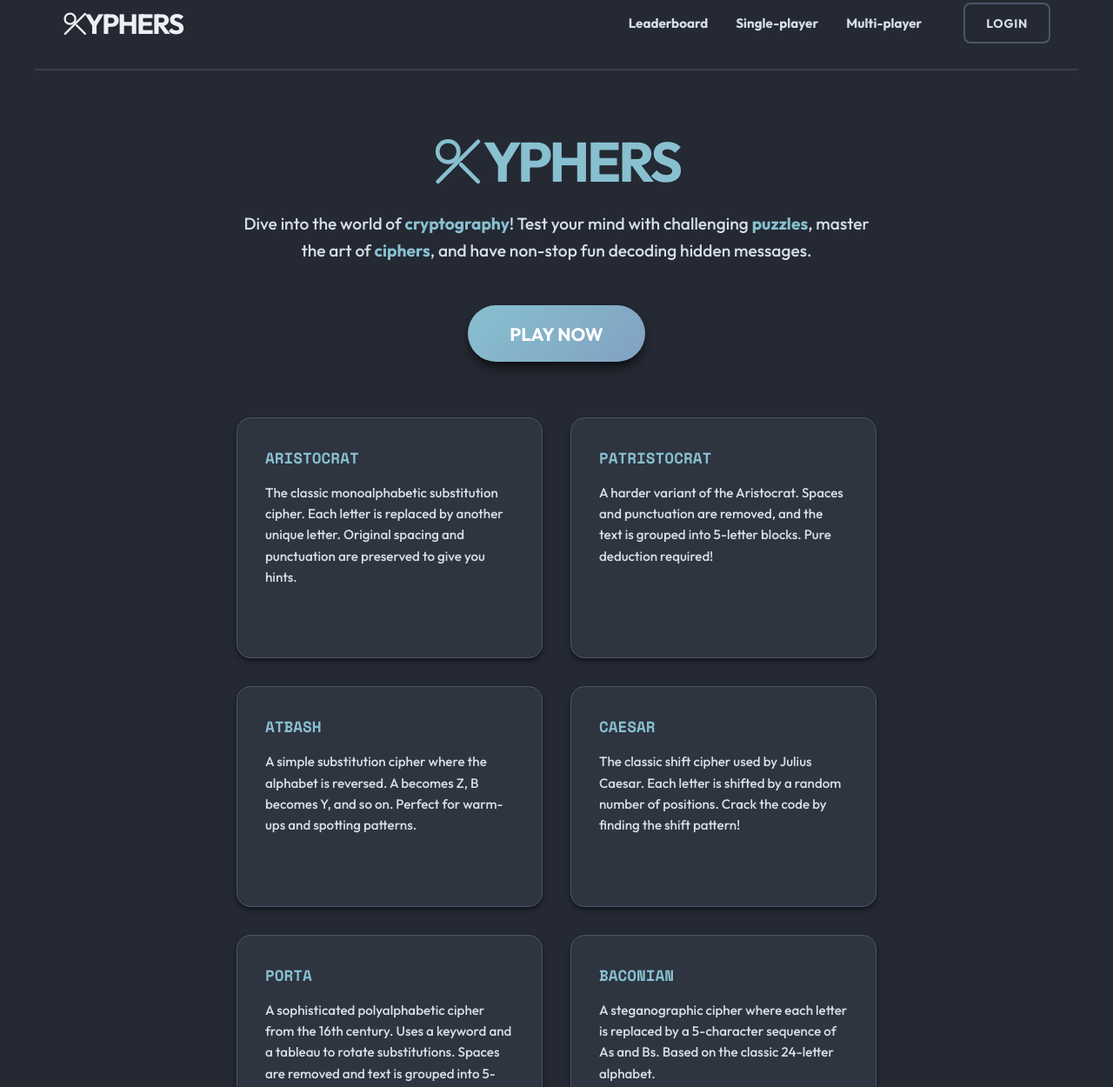
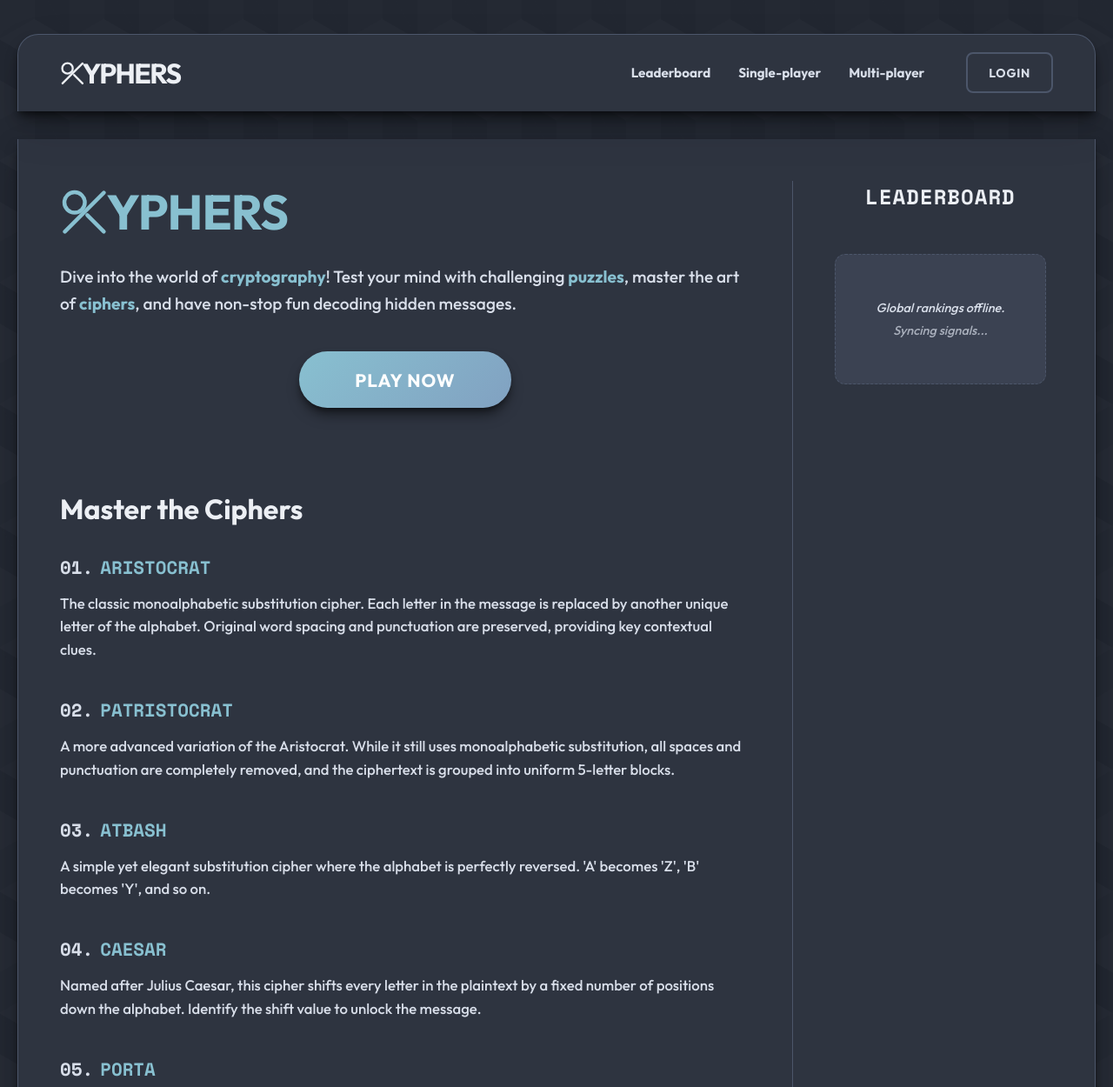
Before and after one commit to Zinckly/Xyphers, a website: page index.html in a window 1280 px wide. Shown: the part 25-1275 px from the top of the page at 87% size. Drawn offline with nearby package versions, Linux system fonts and the light colour scheme.

Commit message:
Homepage Redesign

```diff
--- a/index.html
+++ b/index.html
@@ -25,74 +25,173 @@
     <style>
         /* Landing Page Specific Overrides */
         body {
-            justify-content: center;
-            text-align: center;
-            background-image: none !important;
+            justify-content: flex-start;
+            align-items: center;
+            text-align: left;
+            padding: 2rem 0;
+            gap: 2rem;
+        }
+
+        /* Dual Window Layout Tweaks */
+        .header-window {
+            margin-bottom: 0 !important;
+            padding: 1.5rem 3rem !important;
+            position: relative;
+            z-index: 100;
+            /* Ensure dropdown is not overlapped */
+            border-bottom: none !important;
+            border-bottom-left-radius: 0 !important;
+            border-bottom-right-radius: 0 !important;
+        }
+
+        .header-window header {
+            border-bottom: none !important;
+            padding-bottom: 0 !important;
+        }
+
+        .content-window {
+            margin-top: 0 !important;
+            position: relative;
+            z-index: 1;
+            border-top: none !important;
+            border-top-left-radius: 0 !important;
+            border-top-right-radius: 0 !important;
+        }
+
+        .home-grid {
+            display: grid;
+            grid-template-columns: 1fr 300px;
+            gap: 3rem;
+            width: 100%;
         }
 
         .hero-section {
-            padding: 4rem 2rem;
-            max-width: 800px;
+            padding: 0;
+            max-width: none;
+            text-align: left;
+            display: flex;
+            flex-direction: column;
+            align-items: flex-start;
         }
 
         .hero-section h1 {
-            font-size: 4rem;
-            margin-bottom: 1rem;
+            font-size: 3.5rem;
+            margin-bottom: 1.5rem;
             color: var(--accent-primary);
+            display: flex;
+            align-items: center;
+            gap: 0.2rem;
+            /* Even tighter gap for logo-text cohesion */
+            justify-content: flex-start;
+            font-weight: 700;
+            letter-spacing: -1px;
+            /* Slightly tighter kerning */
         }
 
         .hero-section p {
             font-size: 1.2rem;
             color: var(--text-secondary);
-            margin-bottom: 3rem;
+            margin-bottom: 2.5rem;
             line-height: 1.6;
+            max-width: 800px;
+        }
+
+        /* Center action button in the main column */
+        .cta-container {
+            width: 100%;
+            display: flex;
+            justify-content: center;
+            margin-bottom: 4rem;
         }
 
         .cta-button {
             display: inline-block;
-            padding: 1rem 3rem;
-            font-size: 1.5rem;
+            padding: 1.2rem 4rem;
+            font-size: 1.3rem;
             font-weight: 700;
-            color: var(--bg-color);
-            background-color: var(--accent-primary);
+            color: #FFFFFF;
+            background: linear-gradient(135deg, var(--accent-primary) 0%, var(--accent-secondary) 100%);
             border-radius: 50px;
             text-decoration: none;
-            transition: transform 0.2s, box-shadow 0.2s;
-            box-shadow: 0 4px 15px rgba(0, 0, 0, 0.2);
+            transition: all 0.3s ease;
+            box-shadow: var(--shadow-lg);
+            text-transform: uppercase;
+            letter-spacing: 1px;
         }
 
         .cta-button:hover {
             transform: translateY(-3px);
-            box-shadow: 0 6px 20px rgba(0, 0, 0, 0.3);
-            background-color: var(--accent-secondary);
+            box-shadow: 0 12px 24px rgba(14, 165, 233, 0.3);
         }
 
-        .features-grid {
-            display: grid;
-            grid-template-columns: repeat(auto-fit, minmax(250px, 1fr));
-            gap: 2rem;
-            margin-top: 4rem;
-            text-align: left;
+        /* Cipher Documentation Section */
+        .cipher-info {
+            margin-top: 2rem;
         }
 
-        .feature-card {
-            background: var(--card-bg);
-            padding: 2rem;
-            border-radius: 12px;
-            border: 1px solid var(--input-border);
-            box-shadow: 0 4px 6px rgba(0, 0, 0, 0.1);
+        .cipher-info h2 {
+            font-size: 2rem;
+            margin-bottom: 2rem;
+            color: var(--text-primary);
         }
 
-        .feature-card h3 {
-            color: var(--accent-success);
-            font-family: var(--font-mono);
-            margin-bottom: 1rem;
-            font-size: 1.1rem;
+        .cipher-type-doc {
+            margin-bottom: 2.5rem;
         }
 
-        .feature-card p {
-            font-size: 0.95rem;
+        .cipher-type-doc h3 {
+            color: var(--accent-primary);
+            font-family: var(--font-mono);
+            font-size: 1.3rem;
+            margin-bottom: 0.8rem;
+            display: flex;
+            align-items: center;
+            gap: 0.5rem;
+        }
+
+        .cipher-type-doc p {
+            font-size: 1.05rem;
             color: var(--text-secondary);
+            line-height: 1.6;
+            max-width: 900px;
+        }
+
+        /* Sidebar Styling */
+        .sidebar {
+            border-left: 1px solid var(--input-border);
+            padding: 0 3rem;
+            /* Symmetrical padding to match container padding */
+            display: flex;
+            flex-direction: column;
+        }
+
+        .sidebar h2 {
+            font-size: 1.5rem;
+            margin-bottom: 1.5rem;
+            font-family: var(--font-mono);
+            color: var(--text-primary);
+            letter-spacing: 1px;
+            text-align: center;
+        }
+
+        .leaderboard-placeholder {
+            background: var(--input-bg);
+            border: 1px dashed var(--input-border);
+            border-radius: 12px;
+            padding: 3rem 2rem;
+            text-align: center;
+            color: var(--text-secondary);
+            display: flex;
+            flex-direction: column;
+            justify-content: center;
+            align-items: center;
+            min-height: 150px;
+        }
+
+        .leaderboard-placeholder p {
+            font-size: 0.9rem;
+            font-style: italic;
+            margin: 0.25rem 0;
         }
 
         /* Keywords highlight */
@@ -101,53 +200,27 @@
             font-weight: 600;
         }
 
-        /* CTA Button Enhancement */
-        .cta-button {
-            display: inline-block;
-            padding: 1.2rem 3rem;
-            font-size: 1.3rem;
-            font-weight: 700;
-            color: #FFFFFF;
-            background: linear-gradient(135deg, var(--accent-primary) 0%, var(--accent-secondary) 100%);
-            border-radius: 50px;
-            text-decoration: none;
-            transition: all 0.3s ease;
-            box-shadow: var(--shadow-lg);
+        @media (max-width: 1024px) {
+            .home-grid {
+                grid-template-columns: 1fr;
             }
 
-        .cta-button:hover {
-            transform: translateY(-3px);
-            box-shadow: 0 12px 24px rgba(14, 165, 233, 0.3);
+            .sidebar {
+                border-left: none;
+                border-top: 1px solid var(--input-border);
+                padding-left: 0;
+                padding-top: 2rem;
+                margin-top: 3rem;
             }
-
-        .feature-card {
-            background: var(--card-bg);
-            padding: 2rem;
-            border-radius: 16px;
-            border: 1px solid var(--input-border);
-            box-shadow: var(--shadow-md);
-            transition: all 0.3s ease;
-        }
-
-        .feature-card:hover {
-            transform: translateY(-5px);
-            box-shadow: var(--shadow-lg);
-            border-color: var(--accent-primary);
-        }
-
-        .feature-card h3 {
-            color: var(--accent-primary);
-            font-family: var(--font-mono);
-            margin-bottom: 1rem;
-            font-size: 1.1rem;
         }
     </style>
 </head>
 
 <body>
 
-    <header
-        style="display: flex; justify-content: space-between; align-items: center; padding: 2rem; max-width: 1200px; margin: 0 auto; width: 100%;">
+    <!-- Header Window -->
+    <div class="app-container header-window">
+        <header style="display: flex; justify-content: space-between; align-items: center; width: 100%;">
             <h1 style="font-size: 2rem; margin: 0;">
                 <a href="./" class="home-link">
                     <svg class="logo-x" viewBox="0 0 100 100" style="width: 1.8rem; height: 1.8rem;">
@@ -164,14 +237,17 @@
                 <div id="auth-link-container" class="nav-link"></div>
             </nav>
         </header>
+    </div>
 
-    <div class="hero-section">
+    <!-- Main Content Window -->
+    <div class="app-container content-window">
+        <div class="home-grid">
+            <main class="main-content">
+                <section class="hero-section">
                     <h1>
-            <svg class="logo-x" viewBox="0 0 100 100">
-                <!-- Magnifying Glass Stroke (Top-Left to Bottom-Right) -->
+                        <svg class="logo-x" viewBox="0 0 100 100" style="width: 3.5rem; height: 3.5rem;">
                             <circle cx="30" cy="30" r="21" />
                             <line x1="56" y1="56" x2="90" y2="90" />
-                <!-- Crossing Stroke (Top-Right to Bottom-Left) -->
                             <line x1="90" y1="10" x2="10" y2="90" />
                         </svg>YPHERS
                     </h1>
@@ -182,61 +258,80 @@
                         non-stop fun decoding hidden messages.
                     </p>
 
+                    <div class="cta-container">
                         <a href="play/" class="cta-button">PLAY NOW</a>
+                    </div>
+                </section>
 
-        <div class="features-grid">
-            <div class="feature-card">
-                <h3>ARISTOCRAT</h3>
+                <section class="cipher-info">
+                    <h2>Master the Ciphers</h2>
+
+                    <div class="cipher-type-doc">
+                        <h3><span style="color:var(--text-secondary)">01.</span> ARISTOCRAT</h3>
                         <p>
-                    The classic monoalphabetic substitution cipher. Each letter is replaced by another unique
-                    letter.
-                    Original spacing and punctuation are preserved to give you hints.
+                            The classic monoalphabetic substitution cipher. Each letter in the message is replaced by
+                            another unique letter of the alphabet.
+                            Original word spacing and punctuation are preserved, providing key contextual clues.
                         </p>
                     </div>
-            <div class="feature-card">
-                <h3>PATRISTOCRAT</h3>
+
+                    <div class="cipher-type-doc">
+                        <h3><span style="color:var(--text-secondary)">02.</span> PATRISTOCRAT</h3>
                         <p>
-                    A harder variant of the Aristocrat. Spaces and punctuation are removed, and the text is
-                    grouped into 5-letter blocks. Pure deduction required!
+                            A more advanced variation of the Aristocrat. While it still uses monoalphabetic
+                            substitution, all spaces and punctuation are completely removed, and the ciphertext is
+                            grouped into uniform 5-letter blocks.
                         </p>
                     </div>
-            <div class="feature-card">
-                <h3>ATBASH</h3>
+
+                    <div class="cipher-type-doc">
+                        <h3><span style="color:var(--text-secondary)">03.</span> ATBASH</h3>
                         <p>
-                    A simple substitution cipher where the alphabet is reversed. A becomes Z, B becomes Y, and so
-                    on.
-                    Perfect for warm-ups and spotting patterns.
+                            A simple yet elegant substitution cipher where the alphabet is perfectly reversed. 'A'
+                            becomes 'Z', 'B' becomes 'Y', and so on.
                         </p>
                     </div>
-            <div class="feature-card">
-                <h3>CAESAR</h3>
+
+                    <div class="cipher-type-doc">
+                        <h3><span style="color:var(--text-secondary)">04.</span> CAESAR</h3>
                         <p>
-                    The classic shift cipher used by Julius Caesar. Each letter is shifted by a random number of
-                    positions.
-                    Crack the code by finding the shift pattern!
+                            Named after Julius Caesar, this cipher shifts every letter in the plaintext by a fixed
+                            number of positions down the alphabet. Identify the shift value to unlock the message.
                         </p>
                     </div>
-            <div class="feature-card">
-                <h3>PORTA</h3>
+
+                    <div class="cipher-type-doc">
+                        <h3><span style="color:var(--text-secondary)">05.</span> PORTA</h3>
                         <p>
-                    A sophisticated polyalphabetic cipher from the 16th century. Uses a keyword and a tableau to
-                    rotate substitutions.
-                    Spaces are removed and text is grouped into 5-letter blocks.
+                            A sophisticated polyalphabetic substitution cipher from the 16th century. It uses a secret
+                            keyword to rotate substitutions based on a reference tableau.
                         </p>
                     </div>
-            <div class="feature-card">
-                <h3>BACONIAN</h3>
+
+                    <div class="cipher-type-doc">
+                        <h3><span style="color:var(--text-secondary)">06.</span> BACONIAN</h3>
                         <p>
-                    A steganographic cipher where each letter is replaced by a 5-character sequence of As and Bs.
-                    Based on the classic 24-letter alphabet.
+                            A unique steganographic cipher created by Francis Bacon. Each letter of the plaintext is
+                            represented by a specific 5-character sequence composed only of 'A' and 'B'.
                         </p>
                     </div>
+                </section>
+            </main>
+
+            <aside class="sidebar">
+                <h2>LEADERBOARD</h2>
+                <div class="leaderboard-placeholder">
+                    <p>Global rankings offline.</p>
+                    <p style="opacity: 0.7;">Syncing signals...</p>
                 </div>
+            </aside>
         </div>
 
-    <footer class="app-footer">
-        <p></p>
+        <footer class="app-footer"
+            style="margin-top: 4rem; padding-top: 2rem; border-top: 1px solid var(--input-border); color: var(--text-secondary); font-size: 0.9rem;">
+            <p>&copy; 2026 Xyphers Cryptography. All signals encrypted.</p>
         </footer>
+    </div>
 
     <script src="auth.js"></script>
     <script src="theme.js"></script>
```
Lines whose indentation alone changed are shown as unchanged.
